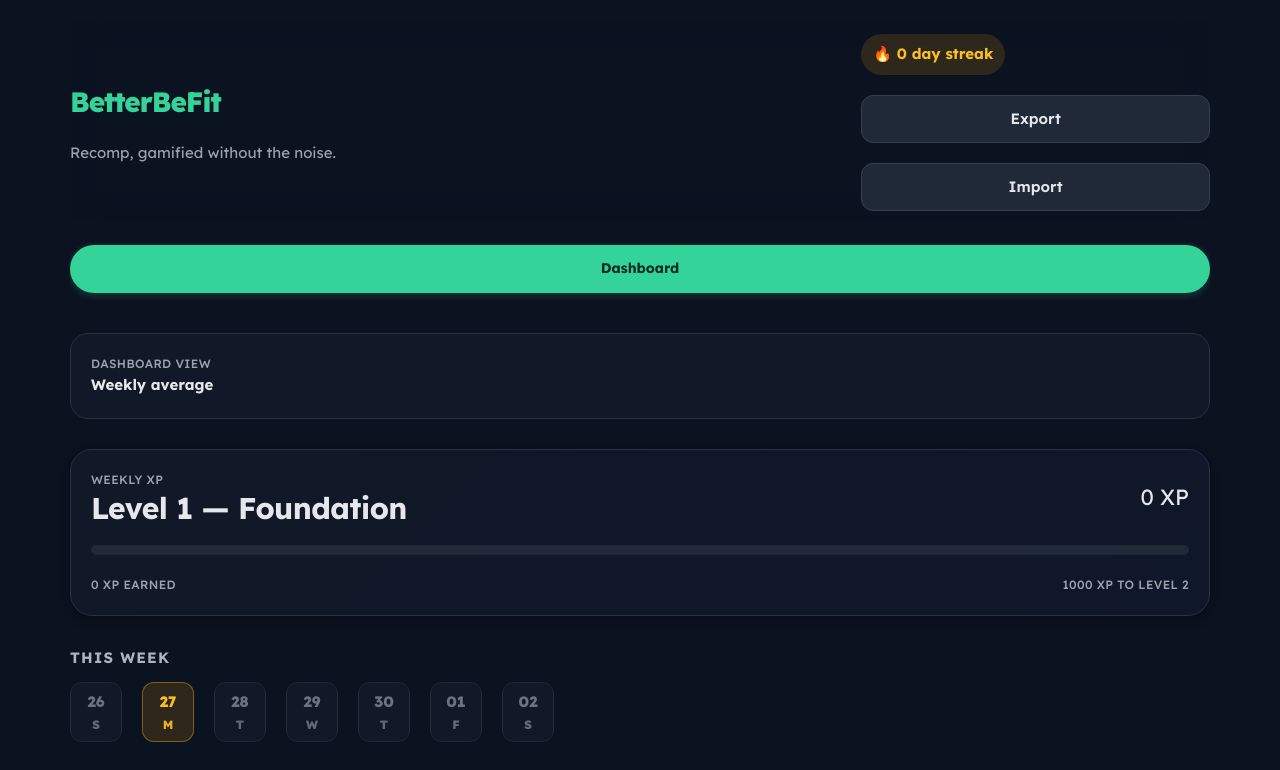
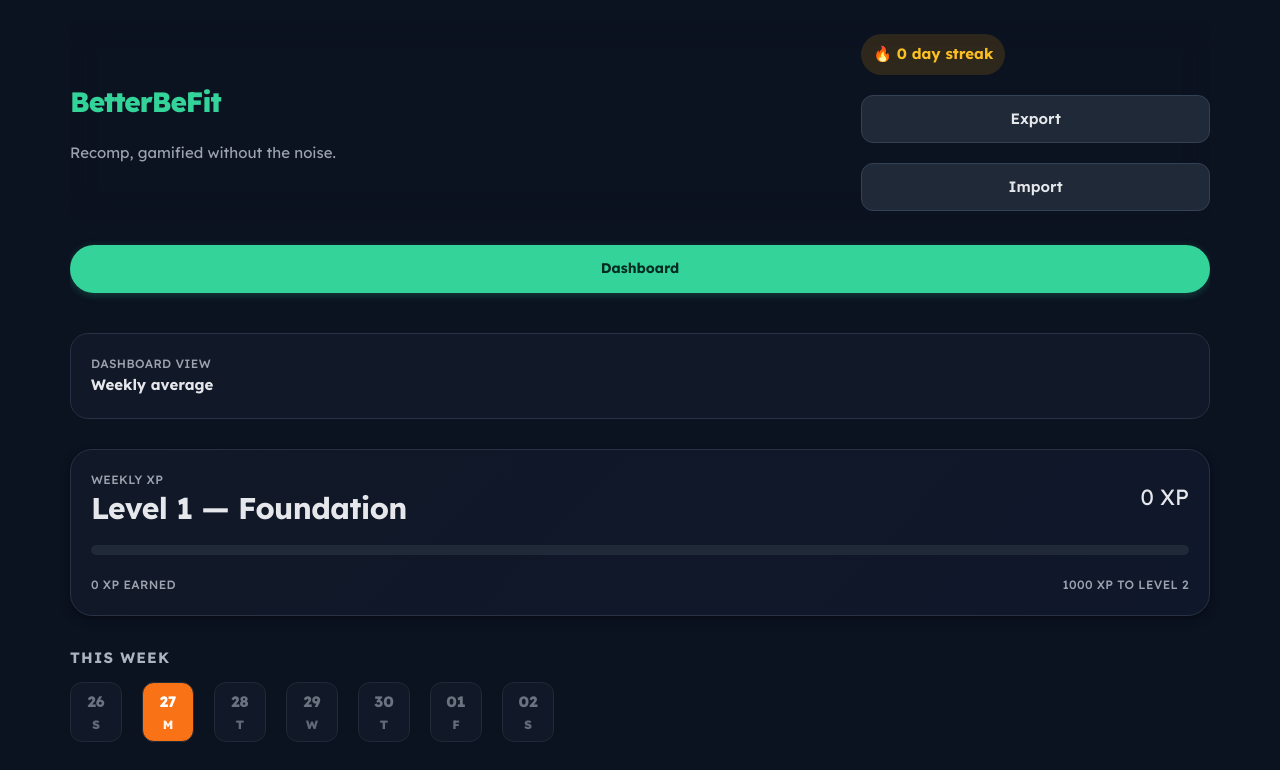
Before and after one commit to ravikiran-personal/betterbefit, a Next.js app: page / in a window 1280 px wide. Shown: the top 770 px of the page. Built offline with nearby package versions, Linux system fonts and the light colour scheme.

Commit message:
Update page.tsx

```diff
--- a/app/page.tsx
+++ b/app/page.tsx
@@ -1139,6 +1139,13 @@ export default function Page() {
     reader.readAsText(file);
   }
 
+function getLocalDateISO() {
+  const now = new Date();
+  const offset = now.getTimezoneOffset();
+  const local = new Date(now.getTime() - offset * 60000);
+  return local.toISOString().split("T")[0];
+}
+
   return (
     <main className="container game-shell">
       <div className="game-header">
@@ -1221,19 +1228,33 @@ export default function Page() {
 
           <section>
   <h2 className="game-section-title">This week</h2>
+
   <div className="week-row">
-              {weekStatus.map((day) => (
+    {weekStatus.map((day) => {
+      const today = getLocalDateISO();
+
+      const isSelected = selectedDashboardDate === day.date;
+      const isToday = day.date === today;
+
+      return (
         <button
           key={day.date}
           type="button"
-                  className={`week-day ${day.isToday ? "today" : "neutral"} ${selectedDashboardDate === day.date ? "selected" : ""}`}
-                  onClick={() => setSelectedDashboardDate((current) => current === day.date ? null : day.date)}
-                  title={`View dashboard metrics for ${day.date}`}
+          className={`week-day
+            ${isSelected ? "selected-day" : ""}
+            ${!selectedDashboardDate && isToday ? "today-day" : ""}
+          `}
+          onClick={() =>
+            setSelectedDashboardDate((prev) =>
+              prev === day.date ? null : day.date
+            )
+          }
         >
           <span className="week-date">{day.dateNumber}</span>
           <span className="week-label">{day.label}</span>
         </button>
-              ))}
+      );
+    })}
   </div>
 </section>
 
@@ -1666,8 +1687,13 @@ export default function Page() {
             <button className={`collapse-pill section-pill ${expandedNutritionSections.totals ? "open" : ""}`} onClick={() => toggleNutritionSection("totals")}>
               <div>
                 <strong>Nutrition totals</strong>
-                <span className="pill-subtext">{Math.round(foodTotals.calories)} cal • P {foodTotals.protein.toFixed(1)}g</span>
-              </div>
+<span className="pill-subtext">
+  {state.foods.length} meals •
+  {Math.round(foodTotals.calories)} cal •
+  P {Math.round(foodTotals.protein)} •
+  C {Math.round(foodTotals.carbs)} •
+  F {Math.round(foodTotals.fats)}
+</span>              </div>
               <span className="pill-icon">{expandedNutritionSections.totals ? "−" : "+"}</span>
             </button>
 
```
Lines whose indentation alone changed are shown as unchanged.
